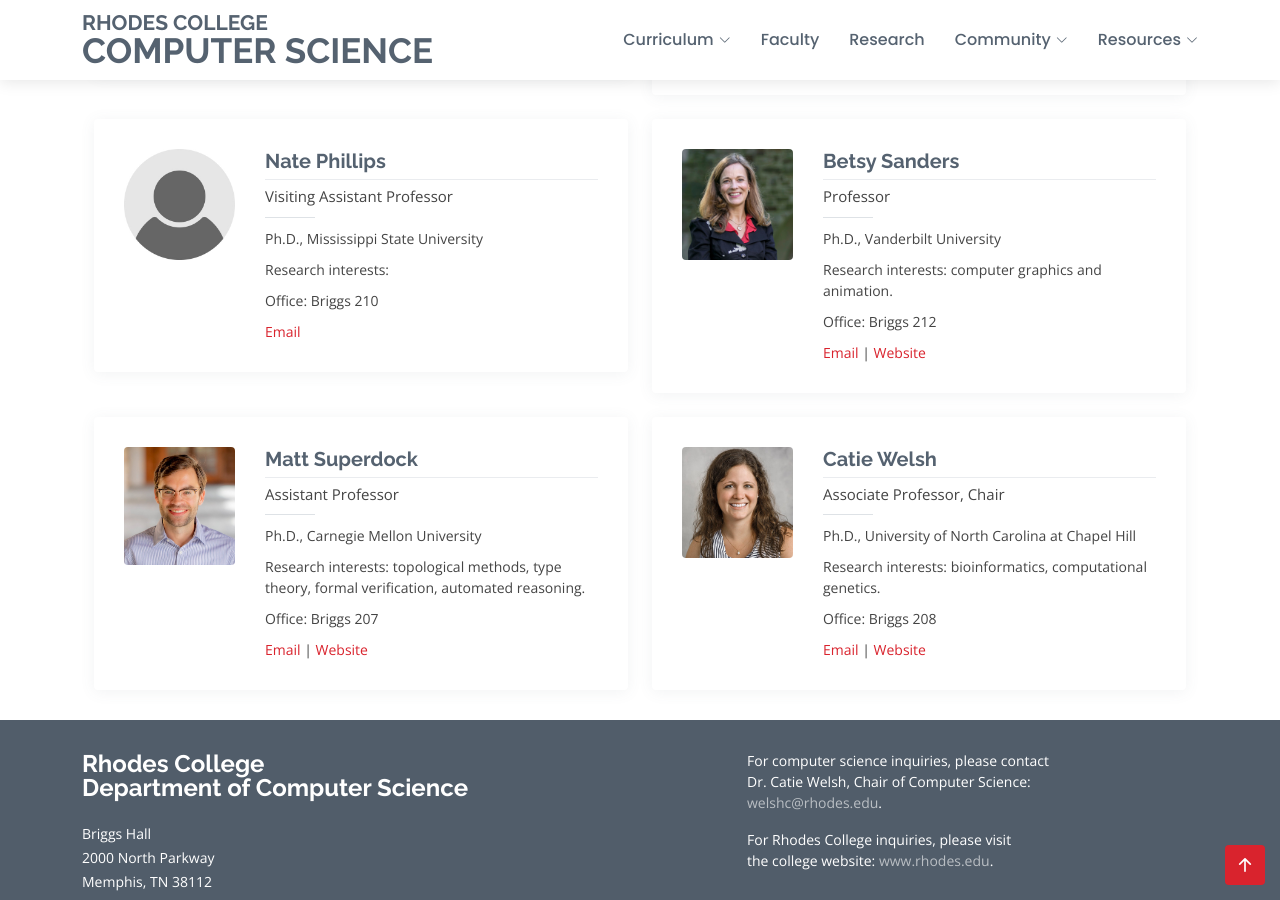
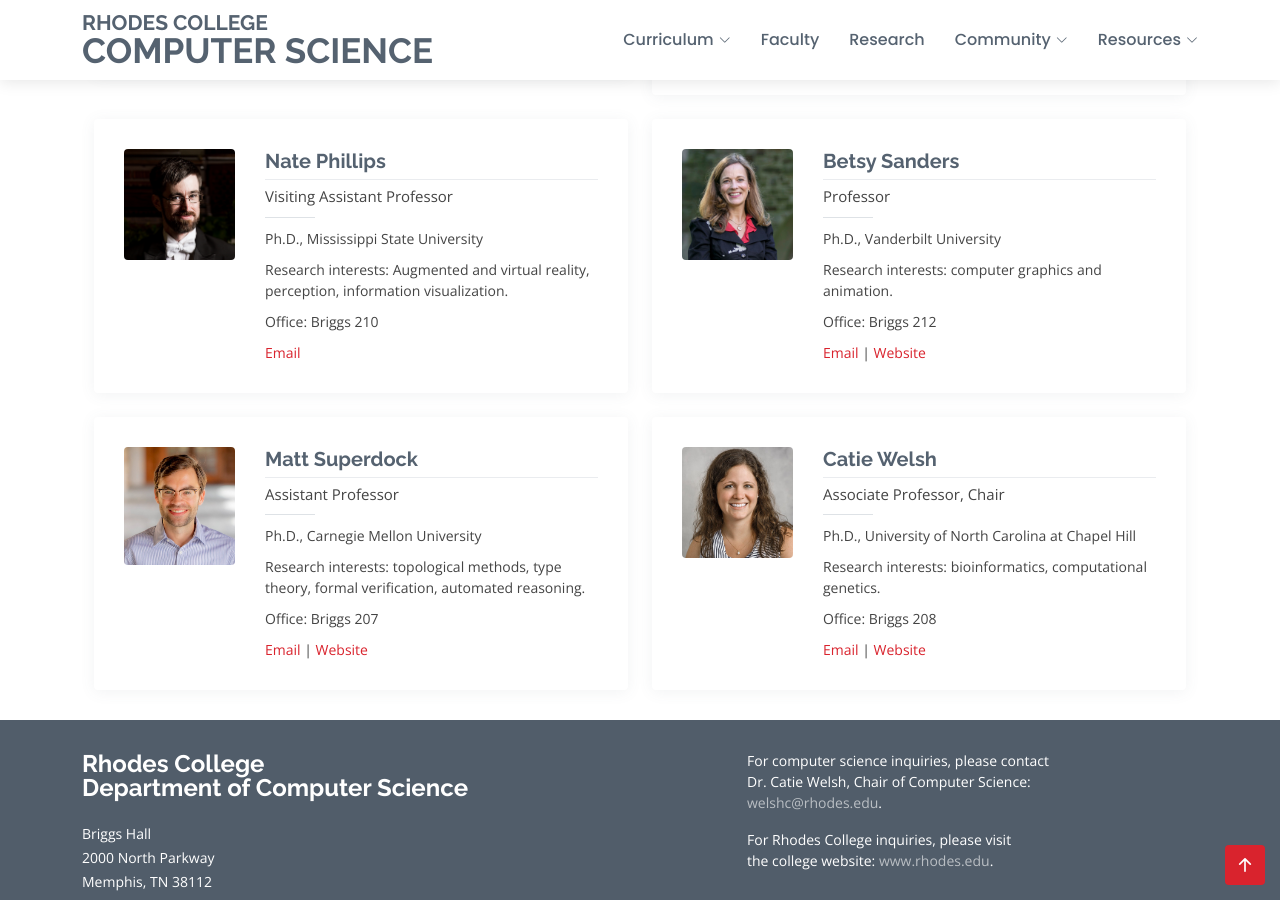
Before and after one commit to Rhodes-CS-Department/website, a Jekyll site: the page built from people/faculty.md, in a window 1280 px wide and 900 px high, scrolled down 673 px. Built offline with Jekyll 4.4.1, drawn with Linux system fonts in a browser that asks for light colours.

Commit message:
update nate pic

```diff
--- a/people/faculty.md
+++ b/people/faculty.md
@@ -65,12 +65,12 @@ hideheading: false
 
           <div class="col-lg-6 mt-4">
             <div class="member d-flex align-items-start">
-              <div class="pic"><img src="../assets/img/faculty/generic.jpg" class="img-fluid" alt=""></div>
+              <div class="pic"><img src="../assets/img/faculty/phillips.jpg" class="img-fluid" alt=""></div>
               <div class="member-info">
                 <h4>Nate Phillips</h4>
                 <span>Visiting Assistant Professor</span>
                 <p>Ph.D., Mississippi State University</p>
-                <p>Research interests:</p>
+                <p>Research interests: Augmented and virtual reality, perception, information visualization.</p>
                 <p>Office: Briggs 210</p>
                 <p><a href="mailto:phillipsn@rhodes.edu">Email</a></p>
               </div>
```
Also changed, not shown: assets/img/faculty/phillips.jpg (added).
